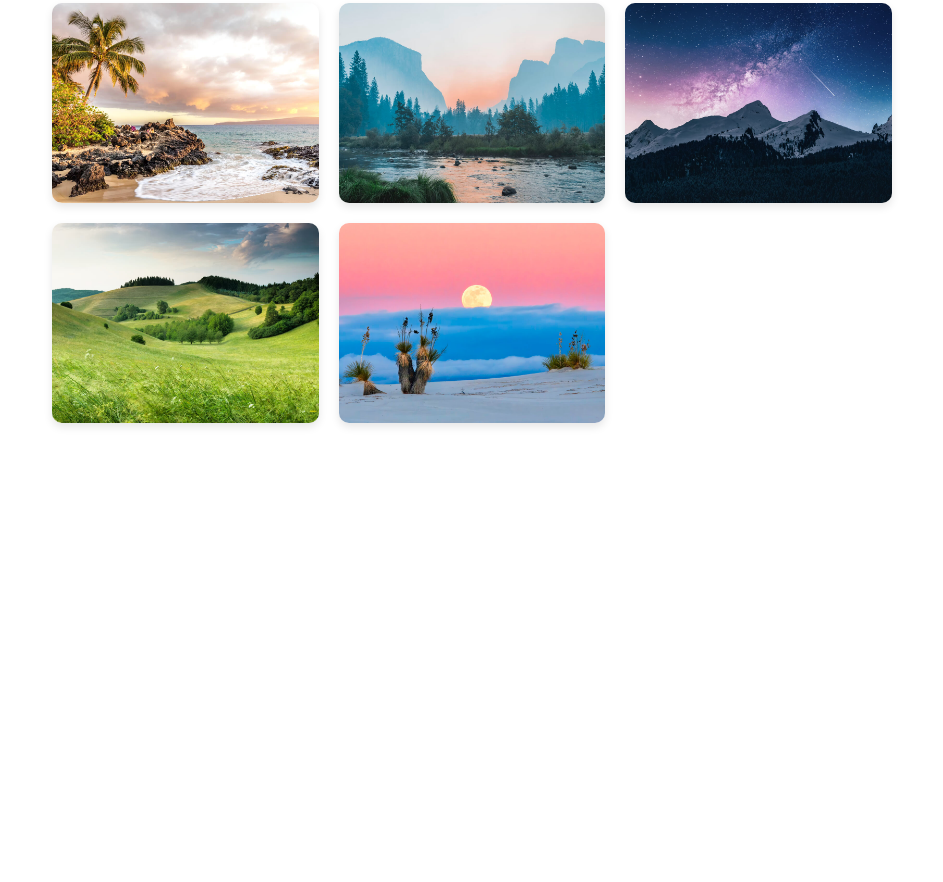
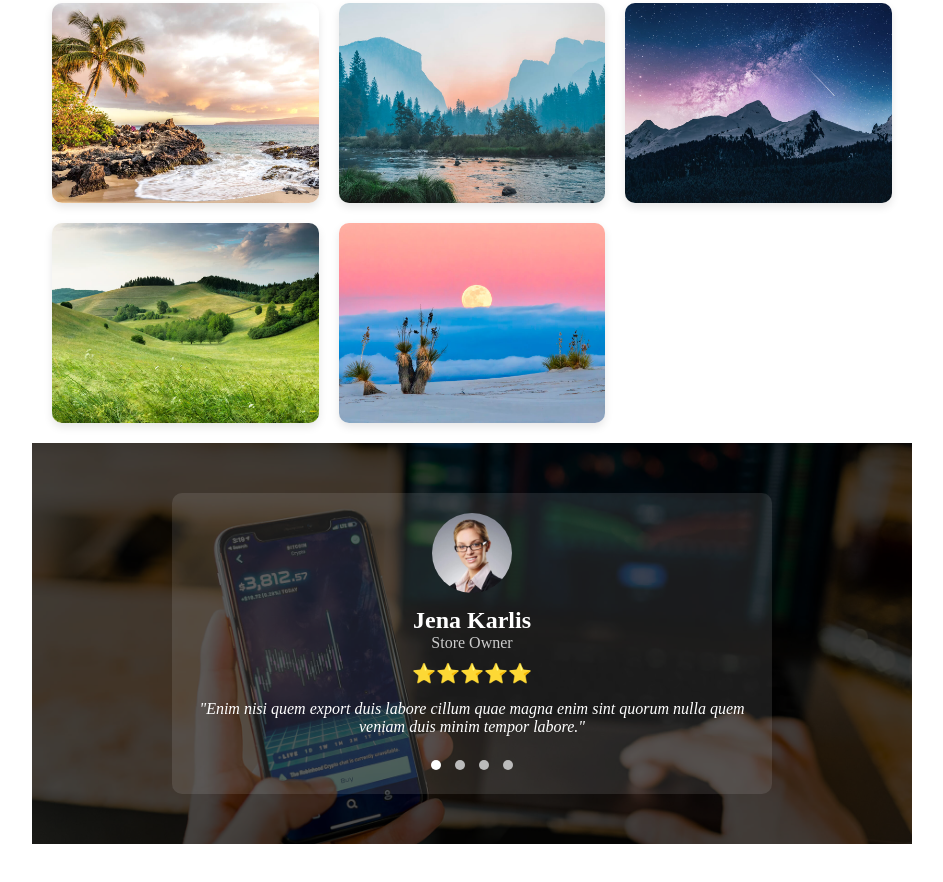
Before and after one commit to Sahil-Ishmam/Bootslander, a plain HTML site: page index.html in a window 1280 px wide. Shown: the part 4479-5361 px from the top of the page, without its empty margins (168-1111 px from the left). Before the commit the page ends 4972 px from the top, so only its background shows below. Drawn offline with Linux system fonts and the light colour scheme.

Commit message:
testimonial added

```diff
--- a/index.html
+++ b/index.html
@@ -270,7 +270,25 @@
 
 
             <!-- testingmonial  section -->
-
+            <section class="testimonial-section">
+                <div class="overlay">
+                  <div class="testimonial-box">
+                    <img src="assets/img/testimonials/testimonials-3.jpg" alt="Profile Picture" class="profile-img">
+                    <h3>Jena Karlis</h3>
+                    <p class="designation">Store Owner</p>
+                    <p class="stars">⭐⭐⭐⭐⭐</p>
+                    <p class="quote">
+                      "Enim nisi quem export duis labore cillum quae magna enim sint quorum nulla quem veniam duis minim tempor labore."
+                    </p>
+                    <div class="dots">
+                      <span class="dot active"></span>
+                      <span class="dot"></span>
+                      <span class="dot"></span>
+                      <span class="dot"></span>
+                    </div>
+                  </div>
+                </div>
+            </section>
 
 
 
```
Also changed, not shown: styles/style.css (+8 -3 lines).
